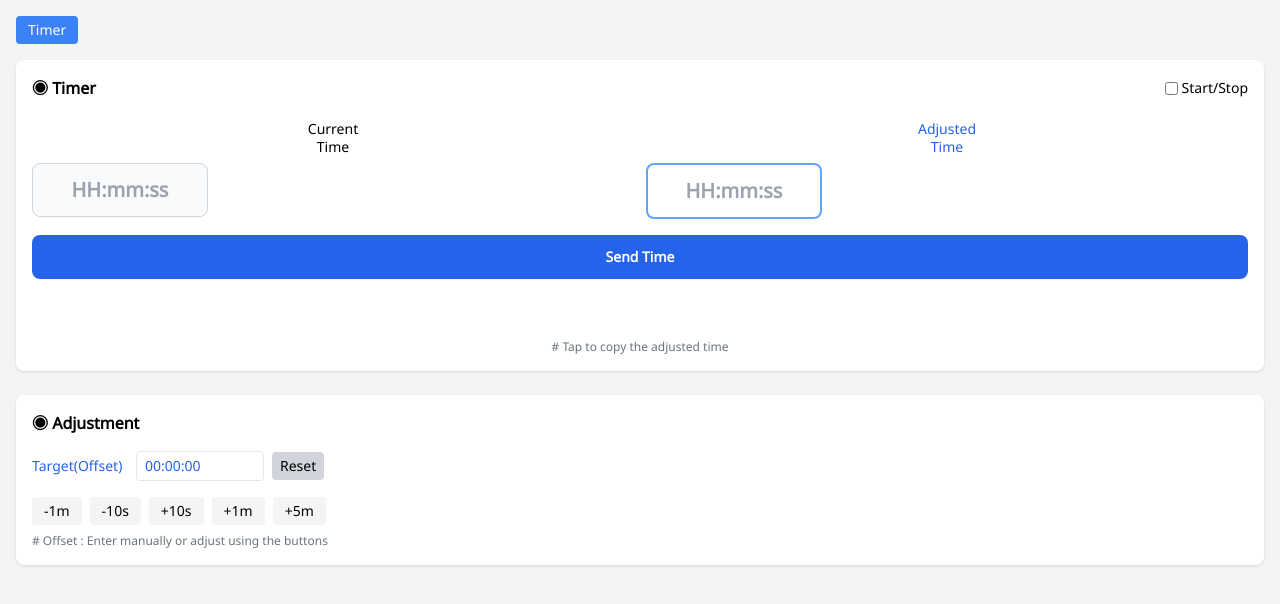
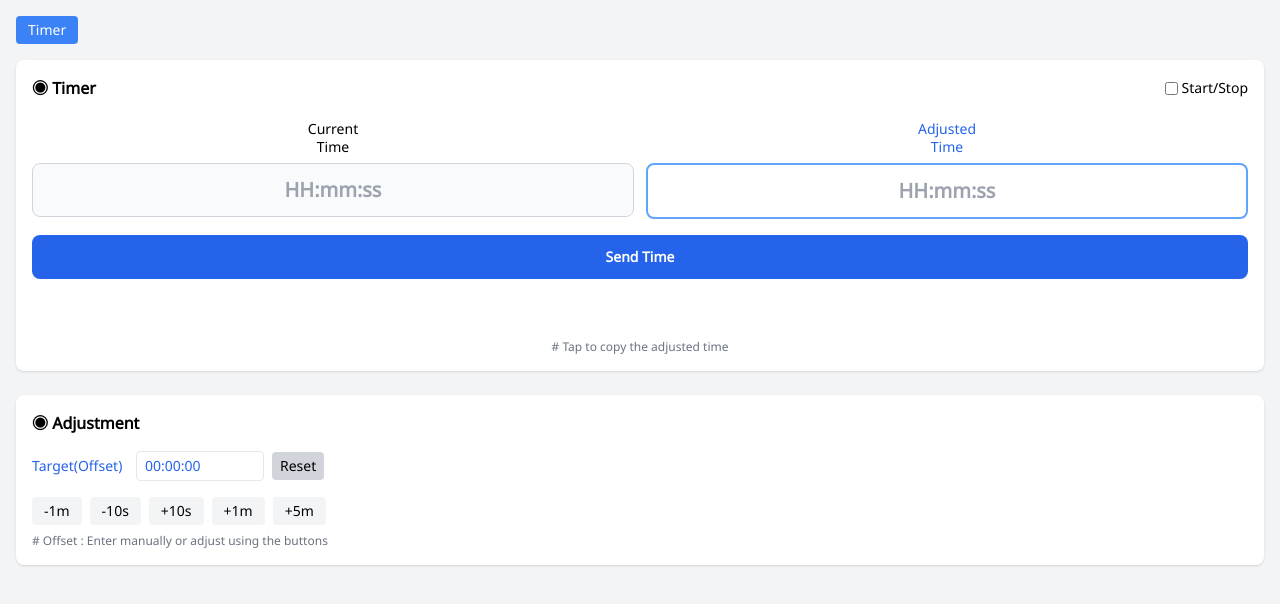
Before and after one commit to Gsterz/Gsterz502E, a plain HTML site: page index.html in a window 1280 px wide. Drawn offline with nearby package versions, Linux system fonts and the light colour scheme.

Commit message:
index.html

```diff
--- a/index.html
+++ b/index.html
@@ -360,7 +360,7 @@ Gangsterz35 솜30 쮸르46
         id="NowUTCTime"
         type="text"
         readonly
-        class="w-44 min-w-0 box-border border border-gray-300 rounded-lg px-1 py-3 text-xl font-semibold text-center bg-gray-50"
+        class="w-full min-w-0 box-border border border-gray-300 rounded-lg px-1 py-3 text-xl font-semibold text-center bg-gray-50"
         placeholder="HH:mm:ss"
       />
     </div>
@@ -379,7 +379,7 @@ Gangsterz35 솜30 쮸르46
         id="TargetUTCTime"
         type="text"
         readonly
-        class="w-44 min-w-0 box-border border-2 border-blue-400 rounded-lg px-1 py-3 text-xl font-bold text-center text-blue-600 bg-white"
+        class="w-full min-w-0 box-border border-2 border-blue-400 rounded-lg px-1 py-3 text-xl font-bold text-center text-blue-600 bg-white"
         placeholder="HH:mm:ss"
       />
     </div>
```
